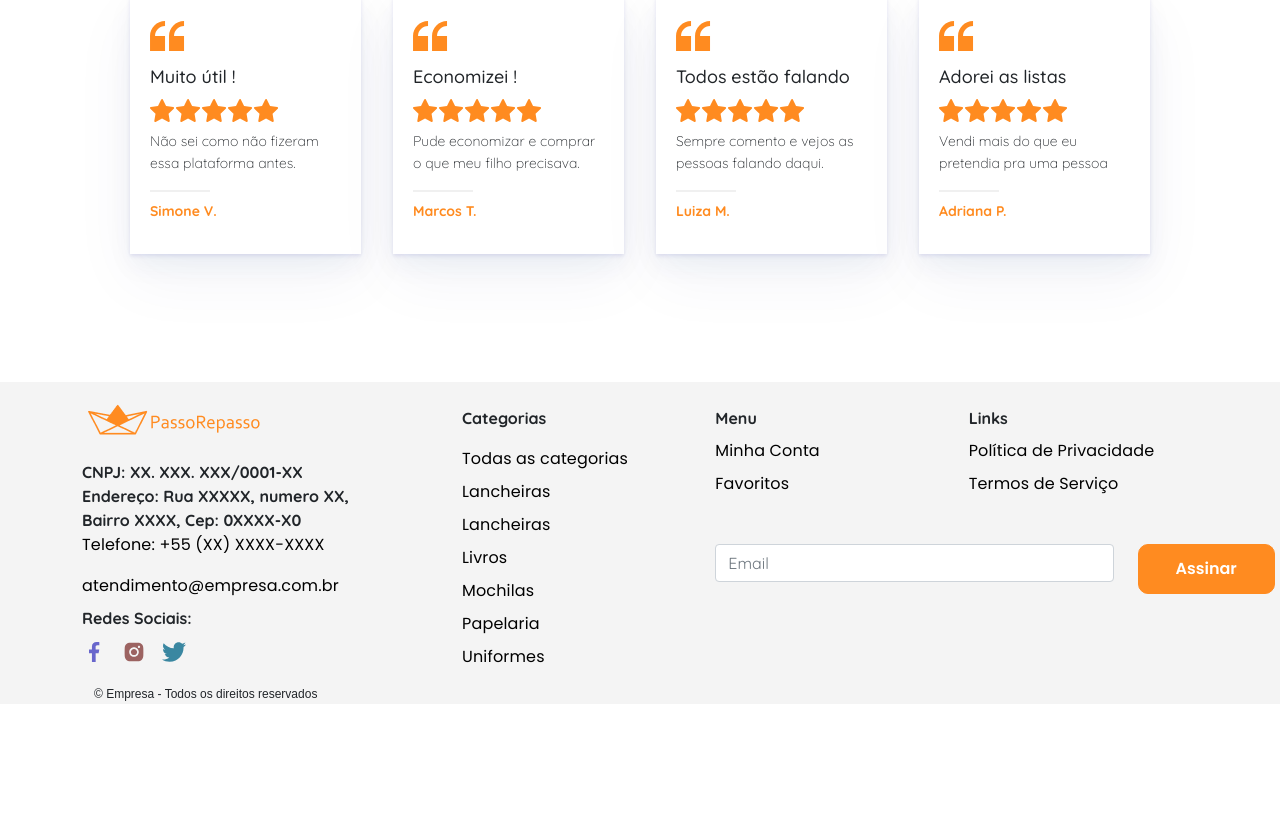
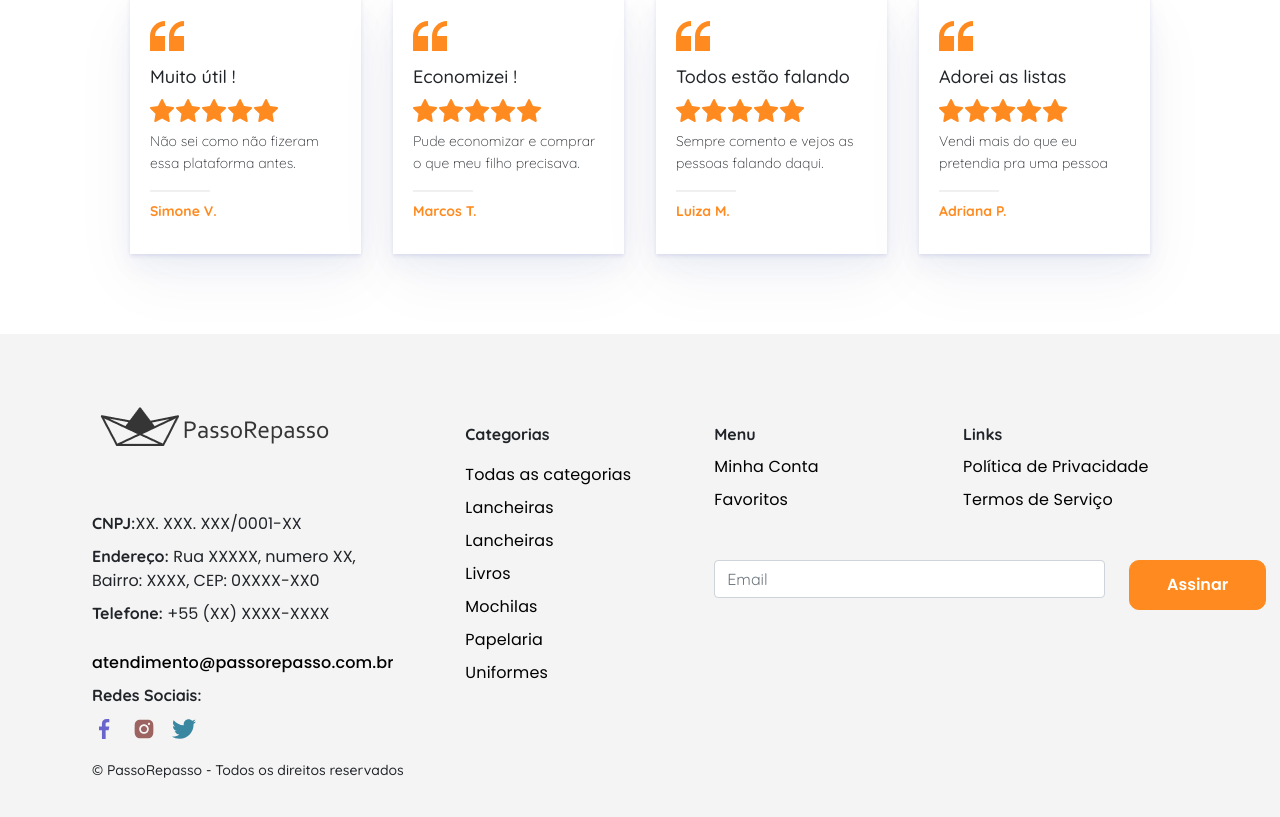
Before and after one commit to CintiaMacchia/Desafio-Chefao, a React (Vite) app in the folder frontend/: page / in a window 1280 px wide. Shown: the part 3242-4059 px from the top of the page. Before the commit the page ends 3946 px from the top, so only its background shows below. Built offline with nearby package versions, Linux system fonts and the light colour scheme.

Commit message:
Primeiro ajuste do footer

```diff
--- a/frontend/src/components/Footer/index.tsx
+++ b/frontend/src/components/Footer/index.tsx
@@ -1,56 +1,37 @@
-
-import logo from '../../components/assets/images/logo.png';
+import LogoBlack from '../assets/images/logo-black.png'
+import { Col, Form, Row } from 'react-bootstrap';
 import { FaTwitter } from 'react-icons/fa';
+import { GrFacebookOption } from 'react-icons/gr';
 import { AiFillInstagram } from 'react-icons/ai';
-import { GrFacebookOption } from 'react-icons/gr';
+import ButonBorda from '../ButtonBorda';
 import './styles.css';
 
-
-
-
-
-
-
-
-
-
-
-
-import { Button, Col, Form, Row } from 'react-bootstrap';
-import ButonCheio from '../ButonCheio';
-import ButonBorda from '../ButtonBorda';
 export function Footer() {
   return (
-    <footer >
-
-      <div className="container-lg mt-5">
+    <footer>
+      <div className="container-lg">
         <div className="row">
           <div className="col-md-12">
-
             <div className="row">
               <div className="col-md-4">
-
-                <div className="jumbotron">
-                  <div className="mt-3">
-                    <img src={logo} alt="" />
+                <div className="company-info__container">
+                  <div>
+                    <img className='logo-black' src={LogoBlack} alt="" />
                   </div>
                   {/* div contatos */}
                   <div className="mt-3 ">
                     <div>
                       <a href="#" ></a>
                     </div>
-                    <div>
-                      <span > CNPJ: XX. XXX. XXX/0001-XX  <br />Endereço: Rua XXXXX, numero XX, <br /> Bairro XXXX, Cep: 0XXXX-X0  </span>
+                    <div className='d-flex flex-column company-info'>
+                      <h5 className='company-info__text'><span className='company-info__title'>CNPJ:</span>XX. XXX. XXX/0001-XX</h5>
+                      <h5 className='company-info__text'><span className='company-info__title'>Endereço:</span> Rua XXXXX, numero XX, Bairro: XXXX, CEP: 0XXXX-XX0</h5>
+                      <h5 className='company-info__text'><span className='company-info__title'>Telefone:</span> +55 (XX) XXXX-XXXX</h5>
                     </div>
-
-
-                    <a href="tel:000000002">  Telefone: +55 (XX) XXXX-XXXX</a>
-                    <div className="mt-3 text-light">
-                      <a
-                        href="http://Mailto:#">atendimento@empresa.com.br</a>
+                    <div className="mt-3">
+                      <a className='company-info__email' href="http://Mailto:#">atendimento@passorepasso.com.br</a>
                     </div>
                     <div>
-
                       <div className='  mt-2 '>
                         <strong>Redes Sociais:</strong>
                         <div className='mt-2 mb-3'>
@@ -62,28 +43,21 @@ export function Footer() {
                             href="https://www.instagram.com">
                             <AiFillInstagram size={24} color="#9c6361" />
                           </a>
-
                           <a
                             href="https://twitter.com">
                             <FaTwitter size={24} color="#3a87a1" />
                           </a>
                         </div>
-
                       </div>
-
                     </div>
                   </div>
                 </div>
-
-
               </div>
 
               <div className="col-md-8 mt-4">
-
                 <div className="row">
                   <div className="col-md-4">
                     <div className="col-md-4 categoria ">
-
                       <strong>Categorias</strong>
                       <div className="mt-2 ">
                         <div className='mt-3'>
@@ -123,7 +97,6 @@ export function Footer() {
                         </a>
                         </div>
                         <div className='mt-2'>
-
                         </div>
                         <div className='mt-2'>
                         <a className='mt-2 '
@@ -131,17 +104,13 @@ export function Footer() {
                           href="#">Uniformes
                         </a>
                         </div>
-
-
                       </div>
                     </div>
+                  </div>
 
-                  </div>
                   <div className="col-md-8">
                     <div className="row">
-
                       <div className="col-md-6">
-
                         <strong>Menu</strong>
                         <div className="mt-2">
                           <a className='undeline '
@@ -151,11 +120,8 @@ export function Footer() {
                           <a className='undeline '
                             href="#">Favoritos</a>
                         </div>
-
-
                       </div>
                       <div className="col-md-6">
-
                         <strong className="bold">Links</strong>
                         <div className="mt-2">
                           <a className='undeline '
@@ -163,25 +129,21 @@ export function Footer() {
                           </a>
                         </div>
                         <div className="mt-2">
-
-                          <a className='undeline  '
+                          <a className='underline'
                             href="#">Termos de Serviço</a>
                         </div>
-
                       </div>
                     </div>
 
                     <div className="row">
                       <div className="col-md-12">
-
                         <Form className="mt-5 ">
-
                           <Form.Group as={Row} controlId="formPlaintextPassword">
                           <Col className='imput-email' sm="10">
                             <Form.Control type="email" placeholder="Email" />
                           </Col>
                             <Col sm="1" >
-                            <ButonBorda   typeButton="submit" text={"Assinar"} />
+                            <ButonBorda typeButton="submit" text={"Assinar"} />
                             </Col>
                           </Form.Group>
                         </Form>
@@ -190,21 +152,16 @@ export function Footer() {
                   </div>
                 </div>
               </div>
-
             </div>
-
           </div>
-
         </div>
 
-        <div className="container-lg ">
-          <span className='copy '>
-            © Empresa - Todos os direitos reservados
+        <div className="copyright-container">
+          <span className='copy'>
+            © PassoRepasso - Todos os direitos reservados
           </span>
         </div>
       </div>
-
     </footer>
-
   );
 };
--- a/frontend/src/components/Footer/styles.css
+++ b/frontend/src/components/Footer/styles.css
@@ -1,16 +1,38 @@
-import styled from 'styled-components';
 footer {
-  font-family: 'Questrial', sans-serif ;
-  background: rgba(53, 53, 53, 0.05);
-  font-size: 12px;
+  font-family: Poppins;
+  padding: 4rem 5rem 2.5rem;
 }
- .copy{
-  font-family: 'Questrial', sans-serif ;
+
+.logo-black {
+  margin-bottom: 2.313rem;
+}
+
+.copy {
     font-style: normal;
-    font-weight: 400;
-    font-size: 12px;
+    font-weight: 500;
+    font-size: 14px;
+    padding: 0;
+}
 
- }
+.company-info__container {
+  width: 19.188rem;
+  margin-right: 14.938rem;
+}
+
+.company-info__text {
+  font-family: Poppins;
+  font-weight: 400;
+  font-size: 1rem;
+  line-height: 1.5rem;
+}
+
+.company-info__title {
+  font-weight: 700;
+}
+
+.company-info__email {
+  font-weight: 500;
+}
 
  .buton-enviar{
   margin-left:-27px;
@@ -31,7 +53,7 @@ footer {
  }
 
 footer a{
-  font-family: 'Poppins';
+font-family: 'Poppins';
 font-style: normal;
 font-weight: 400;
 font-size: 16px;
@@ -52,7 +74,7 @@ foter.a{
   width: 100%;
   font-size: 16px;
   font-style: 0.2rem;
-  color: #353535!importan
+  color: #353535 !important;
   position: relative;
 }
 footer.a::after{
@@ -69,7 +91,7 @@ footer.a::after{
   cursor: pointer;
   text-decoration: none;
    */
-}
+
 footer a:hover::after{
 cursor: pointer;
 
```
Also changed, not shown: frontend/src/components/ButonCheio/styles.ts (renamed from frontend/src/components/ButonCheio/styles.tsx), frontend/src/components/ButtonBorda/styles.ts (renamed from frontend/src/components/ButtonBorda/styles.tsx), frontend/src/components/assets/images/logo-black.png (added).
